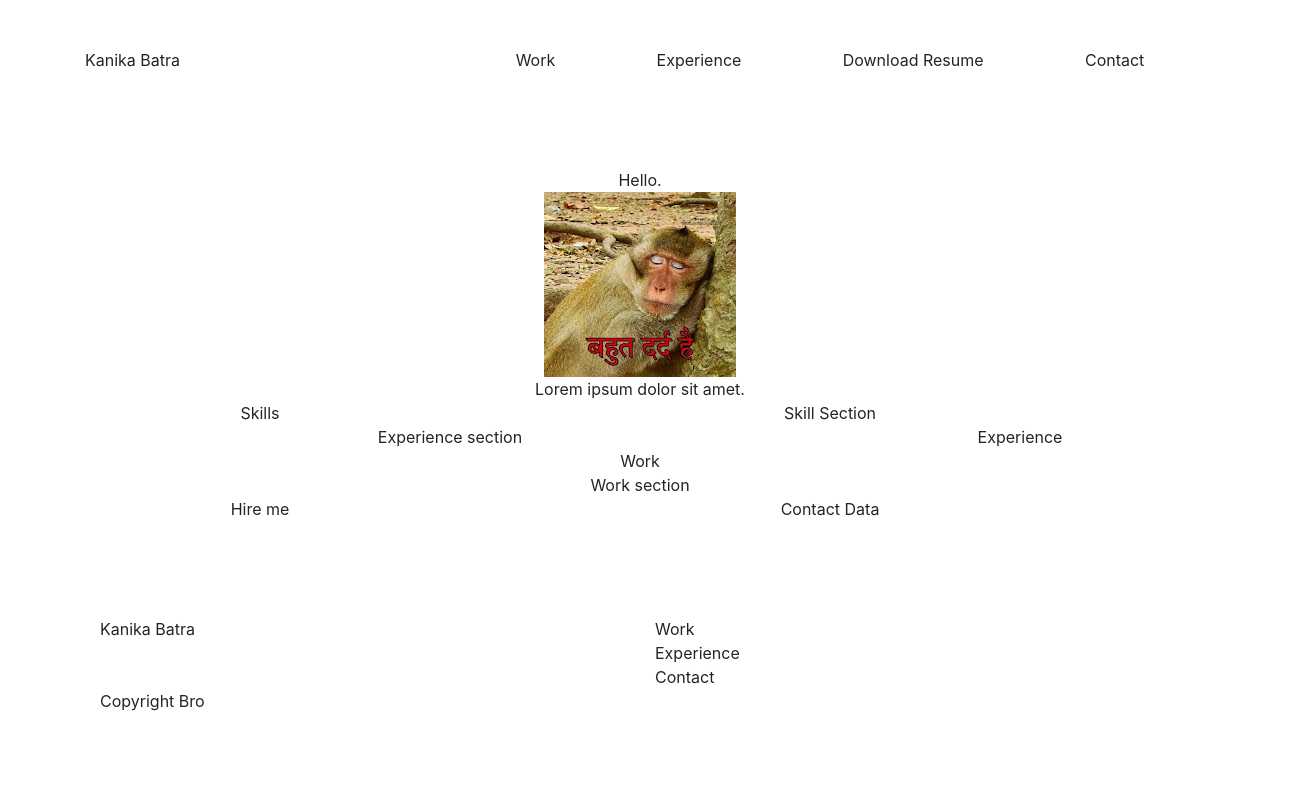
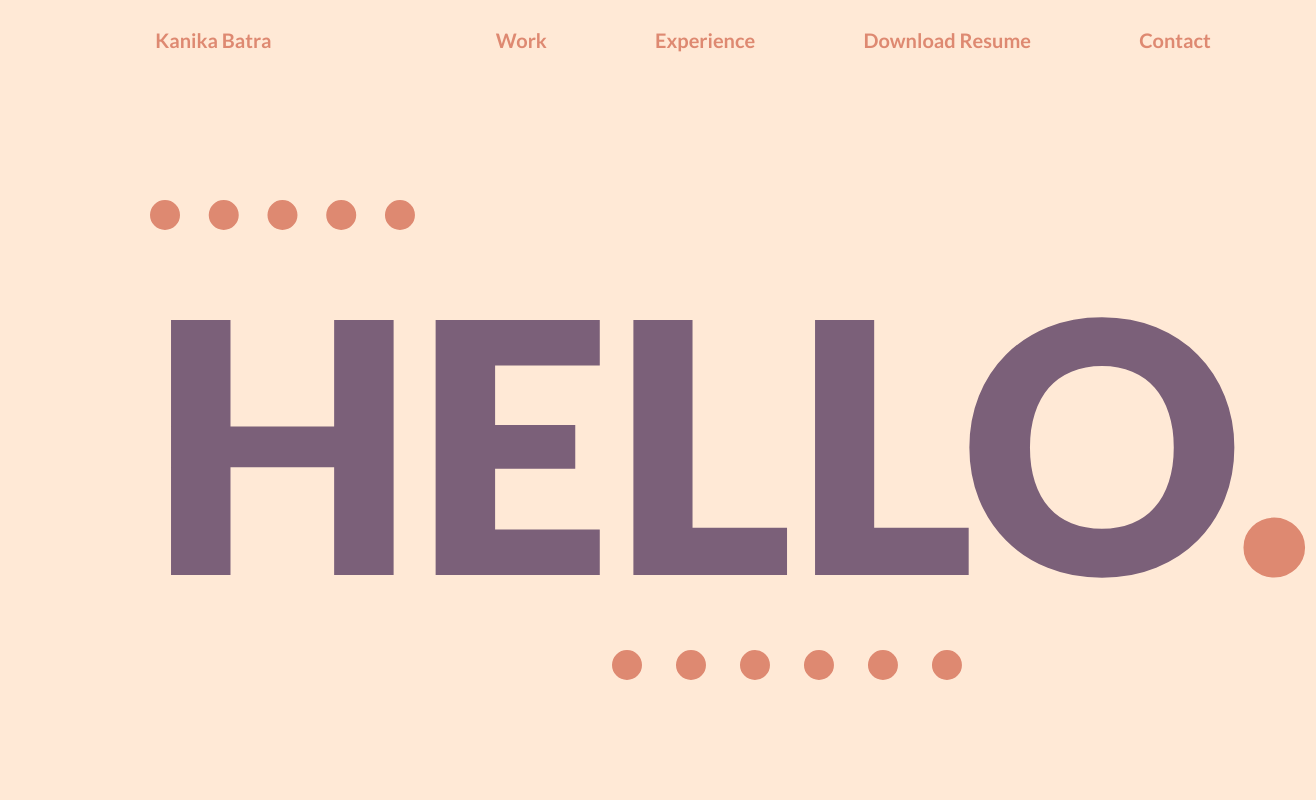
Before and after one commit to tanishqkrk/Kanika_Batra-Portfolio, a plain HTML site: page index.html in a window 1280 px wide. Shown: the top 800 px of the page, 1316 px wide, since content can reach past the window. Drawn offline with nearby package versions, Linux system fonts and the light colour scheme.

Commit message:
Added and working on landing page

```diff
--- a/index.html
+++ b/index.html
@@ -8,71 +8,90 @@
     <link rel="stylesheet" href="https://stackpath.bootstrapcdn.com/bootstrap/4.3.1/css/bootstrap.min.css"
         integrity="sha384-ggOyR0iXCbMQv3Xipma34MD+dH/1fQ784/j6cY/iJTQUOhcWr7x9JvoRxT2MZw1T" crossorigin="anonymous">
     <link rel="stylesheet" href="style.css">
+    <link rel="preconnect" href="https://fonts.googleapis.com">
+    <link rel="preconnect" href="https://fonts.gstatic.com" crossorigin>
+    <link rel="preconnect" href="https://fonts.googleapis.com">
+    <link rel="preconnect" href="https://fonts.gstatic.com" crossorigin>
+    <link
+        href="https://fonts.googleapis.com/css2?family=Lato:ital,wght@0,100;0,300;0,400;0,700;0,900;1,100;1,300;1,400;1,700;1,900&display=swap"
+        rel="stylesheet">
+    <link rel="stylesheet" href="https://unpkg.com/aos@next/dist/aos.css" />
+
+
 </head>
 
 <body>
-    <section class="header p-5">
-        <div class="header__head container">
+    <section class="header">
+        <div class="header__head container-fluid">
             <div class="row">
-                <div class="header__head--name col-md-4 d-flex justify-content-start">
-                    Kanika Batra
+                <div class="header__head--name col-md-4 d-flex justify-content-center">
+                    <a href="#" class="header__head--name-text">Kanika Batra</a>
                 </div>
                 <div class="header__head--menu col-md-8 d-flex justify-content-around">
-                    <div class="header__head--menu-work header__head--menu-item">Work</div>
-                    <div class="header__head--menu-experience header__head--menu-item">Experience</div>
-                    <div class="header__head--menu-resume header__head--menu-item">Download Resume</div>
-                    <div class="header__head--menu-contact header__head--menu-item">Contact</div>
+                    <div class="header__head--menu-work header__head--menu-item">
+                        <a href="#" class="header__head--menu-menu-item-text">Work</a></div>
+                    <div class="header__head--menu-experience header__head--menu-item"><a href="#"
+                            class="header__head--menu-menu-item-text">Experience</a></div>
+                    <div class="header__head--menu-resume header__head--menu-item"><a href="#"
+                            class="header__head--menu-menu-item-text">Download Resume</a></div>
+                    <div class="header__head--menu-contact header__head--menu-item"><a href="#"
+                            class="header__head--menu-menu-item-text">Contact</a></div>
                 </div>
             </div>
 
         </div>
     </section>
-    <section class="content p-5">
-        <div class="content__landpage container section-content-1">
-            <div class="content__landpage--hello d-flex justify-content-center">
-                Hello.
+    <section class="content">
+        <div class="content__landpage container-fluid">
+            <div data-aos="fade-in" data-aos-duration="2000"
+                class="content__landpage--hello d-flex justify-content-around">
+                <h1 class="content__landpage--hello-text"> <span class="content__landpage--hello-text-H">H</span>E<span
+                        class="content__landpage--hello-text-LL">LL</span>O<span
+                        class="content__landpage--hello-text-dot">.</span></h1>
             </div>
         </div>
-        <div class="content__hero container section-content-2">
+        <div class="content__hero container-fluid section-content-1 ">
             <div class="content__hero--img col-md-12 d-flex justify-content-center"><img src="./unnamed.jpg" alt="">
             </div>
             <div class="content__hero--name col-md-12 d-flex justify-content-center">Lorem ipsum dolor sit amet.</div>
         </div>
-        <div class="content__skills container section-content-1">
+        <div class="content__skills container-fluid section-content-2">
             <div class="row">
-                <div class="content__experience--title col-md-4 d-flex justify-content-center">
-                    Skills
+                <div class="content__skills--title col-md-4 d-flex justify-content-center ">
+                    <h1 class="content__skills--title-text">Work</h1>
                 </div>
-                <div class="content__experience--data col-md-8 d-flex justify-content-center">
-                    Skill Section
+                <div class="content__skills--data col-md-8 d-flex justify-content-center">
+                    --
                 </div>
             </div>
         </div>
-        <div class="content__experience container section-content-2">
+        <div class="content__experience container-fluid section-content-1">
             <div class="row d-flex flex-row-reverse">
                 <div class="content__experience--title col-md-4 d-flex justify-content-center">
-                    Experience
+                    <h1 class="content__skills--title-text">Experience</h1>
                 </div>
                 <div class="content__experience--data col-md-8 d-flex justify-content-center">
-                    Experience section
+                    --
                 </div>
             </div>
         </div>
-        <div class="content__work container section-content-1 ">
+        <div class="content__work container-fluid section-content-2 ">
             <div class="content__work--title col-md-12 d-flex justify-content-center">
-                Work
+                <h1 class="content__skills--title-text">Work</h1>
             </div>
-            <div class="content__work--data col-md-12 d-flex justify-content-center">Work section</div>
+            <div class="content__work--data col-md-12 d-flex justify-content-center">--</div>
         </div>
-        <div class="content__contact container section-content-2">
+        <div class="content__contact container-fluid section-content-1">
             <div class="row">
-                <div class="content__contact--title col-md-4 d-flex justify-content-center">Hire me</div>
-                <div class="content__contact--data col-md-8 d-flex justify-content-center">Contact Data</div>
+                <div class="content__contact--title col-md-4 d-flex justify-content-center">
+                    <h1 class="content__skills--title-text">Hire me </h1>
+                </div>
+                <div class="content__contact--data col-md-8 d-flex justify-content-center">--</div>
             </div>
         </div>
     </section>
-    <section class="footer p-5">
-        <div class="footer__foot container">
+    <section class="footer ">
+        <div class="footer__foot container-fluid">
             <div class="footer__foot-main col-md-12">
                 <div class="row">
                     <div class="footer__foot--name col-md-6 d-flex justify-content-start">Kanika Batra</div>
@@ -90,6 +109,10 @@
 
         </div>
     </section>
+    <script src="https://unpkg.com/aos@next/dist/aos.js"></script>
+    <script>
+        AOS.init();
+    </script>
 </body>
 
 </html>
--- a/style.css
+++ b/style.css
@@ -0,0 +1,77 @@
+body {
+    /* background-color: #F6ECF0; */
+    font-family: 'Lato', sans-serif;
+    background-color: #FFE9D6;
+}
+
+
+.header,
+.footer {
+    /* border: 1px solid black; */
+    padding: 25px 0;
+}
+
+.header {
+    background-color: #FFE9D6;
+    /* border-bottom: 10px solid #DE8971; */
+    /* border-style: none none dashed none; */
+}
+
+.header__head--name-text,
+.header__head--menu-menu-item-text {
+    font-size: 20px;
+    font-weight: 600;
+    color: #DE8971;
+    transition: .3s;
+}
+
+.header__head--name-text:hover,
+.header__head--menu-menu-item-text:hover {
+    /* font-size: 22px; */
+    color: #7B6079;
+    text-decoration: none;
+}
+
+.section-content-1 {
+    background-color: #FFE9D6;
+}
+
+.section-content-2 {
+    background-color: #FFE9D6;
+}
+
+.content__landpage {
+    position: relative;
+    /* animation: hello .5s ease-in 3s infinite alternate; */
+    background-color: #FFE9D6;
+    padding: 150px;
+    color: #7B6079;
+    user-select: none;
+}
+
+
+.content__landpage--hello-text-H {
+    border-top: 30px solid #DE8971;
+    border-style: dotted none none none;
+}
+
+.content__landpage--hello-text-LL {
+    border-bottom: 30px solid #DE8971;
+    border-style: none none dotted none;
+}
+
+.content__landpage--hello-text-dot {
+    color: #DE8971;
+    /* border-bottom: 30px solid #DE8971; */
+    /* border-style: none none dotted none; */
+}
+
+.content__landpage--hello-text {
+    font-size: 350px;
+    font-weight: 900;
+    offset-wrap: break-word;
+}
+
+.footer {
+    background-color: #FFE9D6;
+}
```
